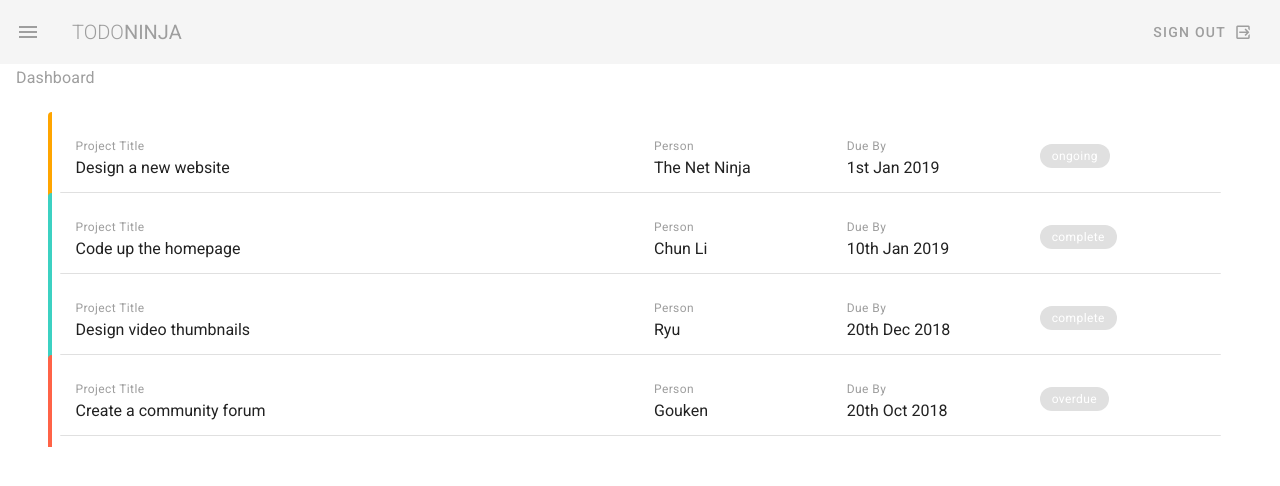
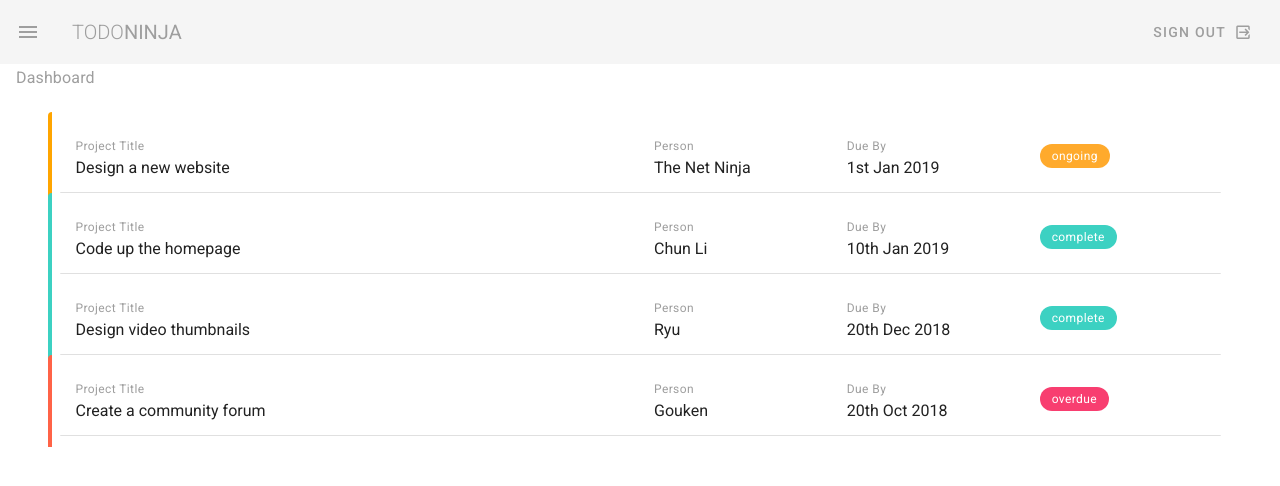
Before and after one commit to crhwebdev-courses/todo-ninja, a Vue app: page / in a window 1280 px wide. Shown: the top 486 px of the page. Built offline with nearby package versions, Linux system fonts and the light colour scheme.

Commit message:
Fix coloring issue on chips on Dashboard with a cludge for now

```diff
--- a/src/views/Dashboard.vue
+++ b/src/views/Dashboard.vue
@@ -96,14 +96,14 @@ export default {
   border-left: 4px solid tomato;
 }
 .v-chip.complete {
-  background: #3cd1c2;
+  background: #3cd1c2 !important;
 }
 
 .v-chip.ongoing {
-  background: #ffaa2c;
+  background: #ffaa2c !important;
 }
 
 .v-chip.overdue {
-  background: #f83e70;
+  background: #f83e70 !important;
 }
 </style>
```
